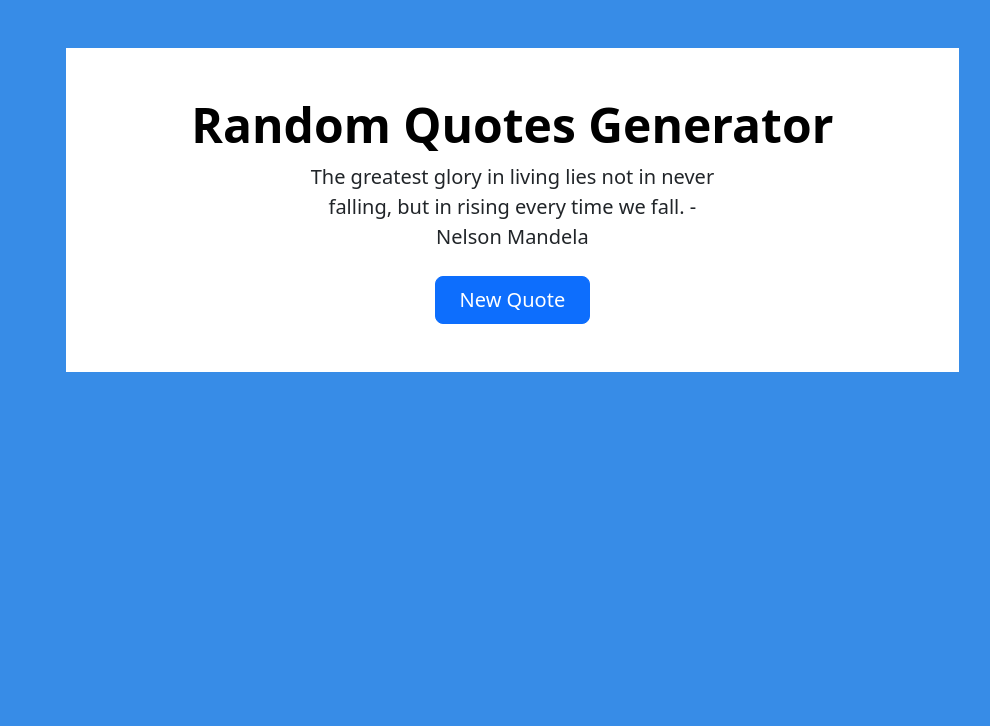
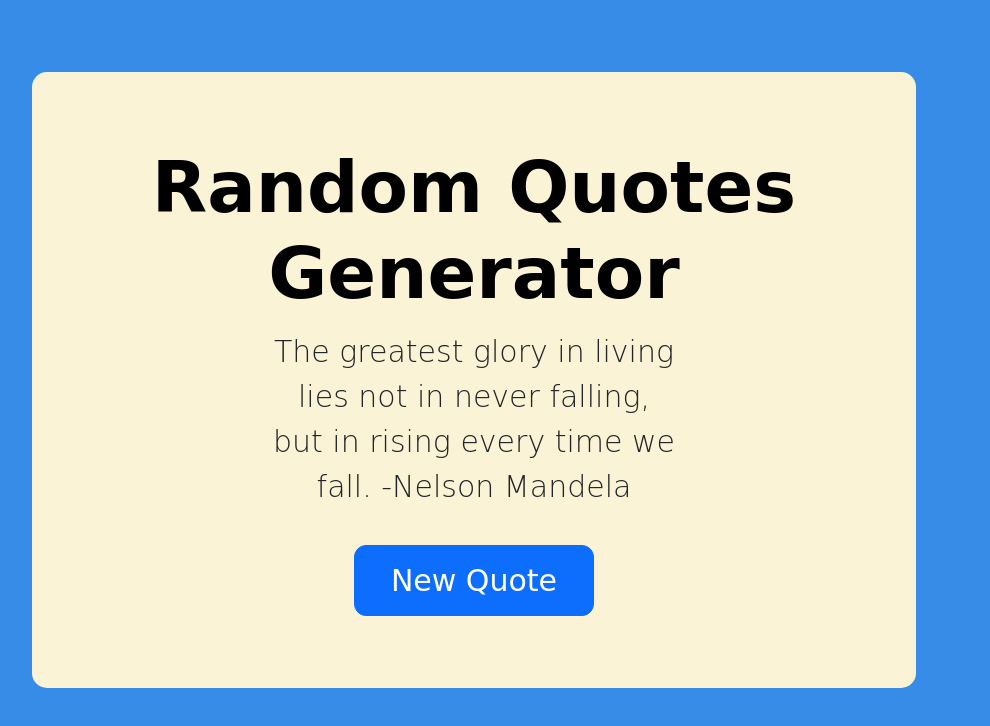
Before and after one commit to Simphiwe-Ng093/Random_Quotes_Generator, a plain HTML site: page index.html in a window 1280 px wide. Shown: the whole page, without its empty margins (166-1156 px from the left). Drawn offline with nearby package versions, Linux system fonts and the light colour scheme.

Commit message:
Update style.css

```diff
--- a/style.css
+++ b/style.css
@@ -1,3 +1,9 @@
+*{
+    padding: 0;
+    margin: 0;
+    font-family: "Caveat", cursive;
+    font-size: 1.5rem;
+}
 body{
     background-color: #378CE7;
 }
@@ -6,5 +12,11 @@ body{
     background-color: white;
     width: 80%;
     position: relative;
-    left:150px;
+    left:10%;
+    background-color: #FBF3D5;
+    border-radius: 15px;
 }
+.xx{
+
+    color: #378CE7 !important;
+}
```
